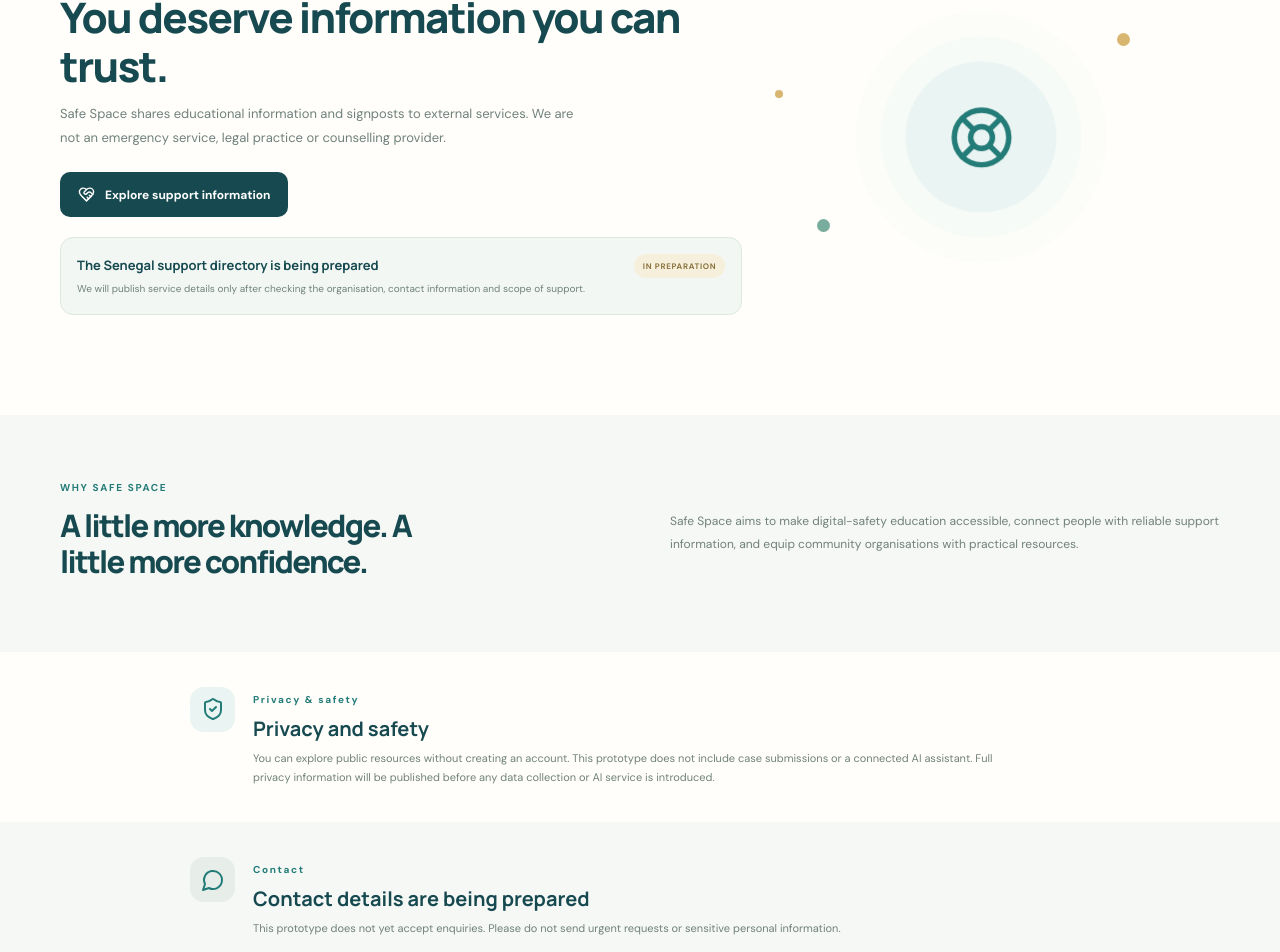
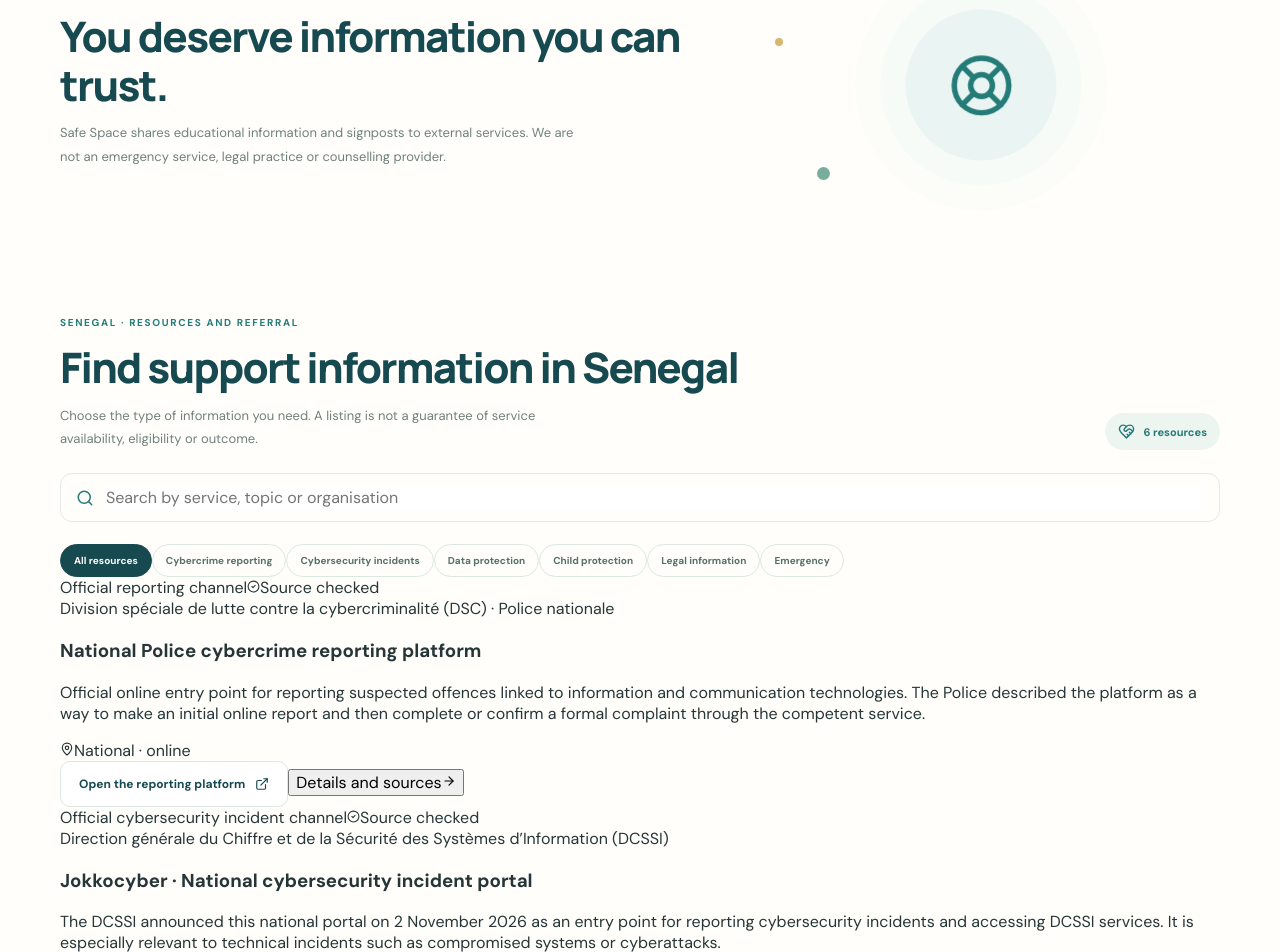
Before and after one commit to aocreativity-dev/safespace, a React (Vite) app: page / in a window 1280 px wide. Shown: the part 5144-6096 px from the top of the page. Built offline with nearby package versions, Linux system fonts and the light colour scheme.

Commit message:
Build bilingual searchable Senegal support directory

```diff
--- a/src/main.jsx
+++ b/src/main.jsx
@@ -3,11 +3,12 @@ import { createRoot } from "react-dom/client";
 import {
   ArrowRight, ShieldCheck, BookOpen, HeartHandshake, Users, Menu, X, Printer, FileText,
   Search, MessageCircle, LockKeyhole, Smartphone, Globe2, ChevronDown,
-  ExternalLink, PlayCircle, Sparkles, LifeBuoy, CheckCircle2, Leaf
+  ExternalLink, PlayCircle, Sparkles, LifeBuoy, CheckCircle2, Leaf, Phone, Mail, MapPin
 } from "lucide-react";
 import "./styles.css";
 import { learningResources, learningCategories } from "./learning.js";
 import { toolkitResources, toolkitCategories, toolkitCategoryByResource } from "./toolkit.js";
+import { supportResources, supportCategories } from "./support.js";
 
 const copy = {
   en: {
@@ -66,9 +67,33 @@ const copy = {
     tipText: "Turn on multi-factor authentication for your most important accounts. It adds another layer of protection beyond your password.",
     supportTitle: "You deserve information you can trust.",
     supportText: "Safe Space shares educational information and signposts to external services. We are not an emergency service, legal practice or counselling provider.",
-    directoryHeading: "The Senegal support directory is being prepared",
-    directoryNote: "We will publish service details only after checking the organisation, contact information and scope of support.",
+    directoryHeading: "Find support information in Senegal",
+    directoryNote: "Explore official reporting channels and organisations that publish support information. Each listing explains what it is for and what Safe Space has or has not verified.",
     directoryButton: "Explore support information",
+    directoryIntro: "Choose the type of information you need. A listing is not a guarantee of service availability, eligibility or outcome.",
+    directorySearch: "Search by service, topic or organisation",
+    directoryAll: "All resources",
+    directorySourceChecked: "Source checked",
+    directoryCall: "Call",
+    directoryEmail: "Email",
+    directoryWebsite: "Open website",
+    directoryDetails: "Details and sources",
+    directoryLastChecked: "Record checked",
+    directoryCoverage: "Coverage",
+    directoryProvider: "Service or organisation",
+    directoryKind: "Type of resource",
+    directoryLimit: "Important information",
+    directorySources: "Sources used",
+    directoryVerification: "Verification note",
+    directoryNoResults: "No resources match your search. Try another term or category.",
+    directoryEmergencyTitle: "Immediate danger?",
+    directoryEmergencyText: "Safe Space is not an emergency service and cannot send help. For immediate emergencies in Senegal, use the official emergency contacts shown below or go to the nearest appropriate emergency service.",
+    directoryListingCount: "resources",
+    directoryUpdated: "Directory research date",
+    directoryNoPhone: "No telephone number published here because a current number could not be confirmed.",
+    directoryNoEmail: "No email address published here because a current address could not be confirmed.",
+    directoryOpenSource: "Open source",
+    directoryReturn: "Back to directory",
     contactHeading: "Contact details are being prepared",
     contactNote: "This prototype does not yet accept enquiries. Please do not send urgent requests or sensitive personal information.",
     privacyHeading: "Privacy and safety",
@@ -154,9 +179,33 @@ const copy = {
     tipText: "Activez l’authentification multifacteur pour vos comptes les plus importants. Elle ajoute une protection au-delà de votre mot de passe.",
     supportTitle: "Vous méritez des informations fiables.",
     supportText: "Safe Space propose des informations éducatives et oriente vers des services externes. Nous ne sommes ni un service d’urgence, ni un cabinet juridique, ni un service de conseil psychologique.",
-    directoryHeading: "L’annuaire des services au Sénégal est en préparation",
-    directoryNote: "Les coordonnées ne seront publiées qu’après vérification de l’organisation, des contacts et de la nature du soutien proposé.",
+    directoryHeading: "Trouver des informations de soutien au Sénégal",
+    directoryNote: "Consultez les canaux officiels de signalement et les organisations qui publient des informations de soutien. Chaque fiche précise son objectif et ce que Safe Space a ou n’a pas vérifié.",
     directoryButton: "Consulter les informations de soutien",
+    directoryIntro: "Choisissez le type d’information dont vous avez besoin. Une fiche ne garantit ni la disponibilité du service, ni l’éligibilité, ni un résultat.",
+    directorySearch: "Rechercher un service, un thème ou une organisation",
+    directoryAll: "Toutes les ressources",
+    directorySourceChecked: "Source consultée",
+    directoryCall: "Appeler",
+    directoryEmail: "Courriel",
+    directoryWebsite: "Ouvrir le site",
+    directoryDetails: "Détails et sources",
+    directoryLastChecked: "Fiche vérifiée le",
+    directoryCoverage: "Zone de couverture",
+    directoryProvider: "Service ou organisation",
+    directoryKind: "Type de ressource",
+    directoryLimit: "Information importante",
+    directorySources: "Sources utilisées",
+    directoryVerification: "Note de vérification",
+    directoryNoResults: "Aucune ressource ne correspond à votre recherche. Essayez un autre terme ou une autre catégorie.",
+    directoryEmergencyTitle: "Danger immédiat ?",
+    directoryEmergencyText: "Safe Space n’est pas un service d’urgence et ne peut pas envoyer de secours. En cas d’urgence immédiate au Sénégal, utilisez les contacts officiels indiqués ci-dessous ou rendez-vous au service d’urgence approprié le plus proche.",
+    directoryListingCount: "ressources",
+    directoryUpdated: "Date de recherche de l’annuaire",
+    directoryNoPhone: "Aucun numéro de téléphone n’est publié ici car un numéro actuel n’a pas pu être confirmé.",
+    directoryNoEmail: "Aucune adresse électronique n’est publiée ici car une adresse actuelle n’a pas pu être confirmée.",
+    directoryOpenSource: "Ouvrir la source",
+    directoryReturn: "Retour à l’annuaire",
     contactHeading: "Les coordonnées de contact sont en préparation",
     contactNote: "Cette version de démonstration ne reçoit pas encore de demandes. N’envoyez pas d’informations personnelles sensibles ni de demandes urgentes.",
     privacyHeading: "Confidentialité et sécurité",
@@ -205,7 +254,16 @@ function App() {
   const [selectedResource, setSelectedResource] = useState(null);
   const [selectedToolkit, setSelectedToolkit] = useState(null);
   const [toolkitCategory, setToolkitCategory] = useState("all");
+  const [supportQuery, setSupportQuery] = useState("");
+  const [supportCategory, setSupportCategory] = useState("all");
+  const [selectedSupport, setSelectedSupport] = useState(null);
   const t = copy[lang];
+  const supportTerm = supportQuery.trim().toLocaleLowerCase();
+  const visibleSupportResources = supportResources.filter(resource => {
+    const matchesCategory = supportCategory === "all" || resource.category === supportCategory;
+    const fields = [resource.title[lang], resource.provider[lang], resource.description[lang], resource.coverage[lang], resource.kind].join(" ").toLocaleLowerCase();
+    return matchesCategory && (!supportTerm || fields.includes(supportTerm));
+  });
   const visibleToolkitResources = toolkitResources.filter(resource =>
     toolkitCategory === "all" || toolkitCategoryByResource[resource.id] === toolkitCategory
   );
@@ -411,9 +469,51 @@ function App() {
           <Sparkles className="tip-spark"/>
         </section>
 
-        <section className="support-section section-wrap" id="support">
-          <div className="support-copy"><span className="eyebrow">INFORMATION · OPTIONS · CONNECTION</span><h2>{t.supportTitle}</h2><p>{t.supportText}</p><button className="btn btn-primary" onClick={()=>goTo("directory")}><HeartHandshake size={17}/>{t.directoryButton}</button><div className="directory-panel" id="directory"><div><strong>{t.directoryHeading}</strong><p>{t.directoryNote}</p></div><span className="pending-label">IN PREPARATION</span></div></div>
+                <section className="support-section section-wrap" id="support">
+          <div className="support-copy"><span className="eyebrow">INFORMATION · OPTIONS · CONNECTION</span><h2>{t.supportTitle}</h2><p>{t.supportText}</p></div>
           <div className="support-art"><div className="support-circle"><LifeBuoy size={65}/></div><div className="support-dot dot-one"></div><div className="support-dot dot-two"></div><div className="support-dot dot-three"></div></div>
+        </section>
+
+        <section className="support-directory-section section-wrap" id="directory">
+          <div className="section-heading">
+            <div>
+              <span className="eyebrow">{lang==="fr" ? "SÉNÉGAL · RESSOURCES ET ORIENTATION" : "SENEGAL · RESOURCES AND REFERRAL"}</span>
+              <h2>{t.directoryHeading}</h2>
+              <p>{t.directoryIntro}</p>
+            </div>
+            <div className="library-count"><HeartHandshake size={17}/><span>{visibleSupportResources.length} {t.directoryListingCount}</span></div>
+          </div>
+          <div className="directory-search search-box">
+            <Search size={18}/>
+            <input value={supportQuery} onChange={e=>setSupportQuery(e.target.value)} placeholder={t.directorySearch} aria-label={t.directorySearch}/>
+            {supportQuery && <button onClick={()=>setSupportQuery("")} aria-label={lang==="fr"?"Effacer la recherche":"Clear search"}>×</button>}
+          </div>
+          <div className="directory-filters" role="group" aria-label={t.directoryHeading}>
+            {supportCategories.map(category=><button key={category.id} className={supportCategory===category.id?"filter-pill active":"filter-pill"} onClick={()=>setSupportCategory(category.id)}>{category.id==="all"?t.directoryAll:category.label[lang]}</button>)}
+          </div>
+          {visibleSupportResources.length>0 ? <div className="support-grid">
+            {visibleSupportResources.map(resource=><article className="support-card" key={resource.id}>
+              <div className="support-card-top"><span className="support-kind">{resource.kind}</span><span className="support-status"><CheckCircle2 size={13}/>{t.directorySourceChecked}</span></div>
+              <span className="support-provider">{resource.provider[lang]}</span>
+              <h3>{resource.title[lang]}</h3>
+              <p>{resource.description[lang]}</p>
+              <div className="support-coverage"><MapPin size={14}/>{resource.coverage[lang]}</div>
+              <div className="support-contact-actions">
+                {resource.phone && <a className="support-contact-link" href={"tel:"+resource.phone}><Phone size={14}/>{resource.phone}</a>}
+                {resource.emergencyNumbers?.map(item=><a className="support-contact-link emergency-link" href={"tel:"+item.number} key={item.number}><Phone size={14}/>{item.label[lang]} {item.number}</a>)}
+                {resource.email && <a className="support-contact-link" href={"mailto:"+resource.email}><Mail size={14}/>{t.directoryEmail}</a>}
+              </div>
+              <div className="support-card-footer">
+                <a className="btn btn-secondary support-open-link" href={resource.url} target="_blank" rel="noreferrer">{resource.contactLabel[lang]}<ExternalLink size={14}/></a>
+                <button className="support-details-button" onClick={()=>setSelectedSupport(resource)}>{t.directoryDetails}<ArrowRight size={14}/></button>
+              </div>
+            </article>)}
+          </div> : <div className="no-results"><Search size={22}/><p>{t.directoryNoResults}</p></div>}
+          <div className="directory-emergency-note">
+            <div className="directory-emergency-icon"><LifeBuoy size={21}/></div>
+            <div><strong>{t.directoryEmergencyTitle}</strong><p>{t.directoryEmergencyText}</p></div>
+          </div>
+          <p className="directory-maintenance-note">{t.directoryUpdated}: 8 November 2026. Contact details and service availability should be reconfirmed before relying on them. Safe Space has not test-called the listed numbers or submitted reports through the portals.</p>
         </section>
 
         <section className="about-section" id="about"><div className="section-wrap about-inner"><div><span className="eyebrow">WHY SAFE SPACE</span><h2>A little more knowledge. A little more confidence.</h2></div><p>{t.aboutText}</p></div></section>
@@ -423,6 +523,36 @@ function App() {
 
       <footer className="footer"><div className="section-wrap footer-main"><div className="footer-brand"><a className="brand brand-light" href="#home"><span className="brand-mark"><ShieldCheck/></span><span><strong>Safe Space</strong><small>BY AOCREATIVITY</small></span></a><p>{t.footer}</p></div><div className="footer-links"><button onClick={()=>goTo("learn")}>{t.nav[1]}</button><button onClick={()=>goTo("support")}>{t.nav[3]}</button><button onClick={()=>goTo("privacy")}>{t.privacy}</button><button onClick={()=>goTo("contact")}>{t.contact}</button></div></div><div className="section-wrap footer-bottom"><span>© {new Date().getFullYear()} Safe Space · Prototype</span><span>{t.footerNote}</span></div></footer>
 
+      {selectedSupport && <div className="support-detail-backdrop" onClick={()=>setSelectedSupport(null)}>
+        <article className="support-detail-modal" role="dialog" aria-modal="true" aria-label={selectedSupport.title[lang]} onClick={e=>e.stopPropagation()}>
+          <header className="support-detail-header">
+            <div className="support-detail-icon"><HeartHandshake size={22}/></div>
+            <div className="support-detail-heading">
+              <span className="eyebrow">{selectedSupport.kind}</span>
+              <h2>{selectedSupport.title[lang]}</h2>
+              <span className="support-provider">{selectedSupport.provider[lang]}</span>
+            </div>
+            <button className="article-close" onClick={()=>setSelectedSupport(null)} aria-label={t.toolkitClose}><X/></button>
+          </header>
+          <div className="support-detail-body">
+            <p className="article-intro">{selectedSupport.description[lang]}</p>
+            <div className="support-detail-facts">
+              <div><span>{t.directoryCoverage}</span><strong>{selectedSupport.coverage[lang]}</strong></div>
+              <div><span>{t.directoryLastChecked}</span><strong>{selectedSupport.checked}</strong></div>
+            </div>
+            <section className="support-detail-block"><h3>{t.directoryLimit}</h3><p>{selectedSupport.note[lang]}</p></section>
+            <section className="support-detail-block"><h3>{t.directoryVerification}</h3><p>{selectedSupport.checkStatus[lang]}</p></section>
+            <section className="support-detail-block"><h3>{t.directorySources}</h3>
+              <ul>{selectedSupport.sources.map((source,index)=><li key={index}><a href={source.url} target="_blank" rel="noreferrer">{source.label}<ExternalLink size={13}/></a></li>)}</ul>
+            </section>
+            <div className="support-detail-actions">
+              <a className="btn btn-primary" href={selectedSupport.url} target="_blank" rel="noreferrer">{selectedSupport.contactLabel[lang]}<ExternalLink size={15}/></a>
+              <button className="btn btn-secondary" onClick={()=>setSelectedSupport(null)}>{t.directoryReturn}</button>
+            </div>
+            <p className="article-disclaimer">{t.directoryNote}</p>
+          </div>
+        </article>
+      </div>}
       {selectedToolkit && <div className="toolkit-backdrop" onClick={()=>setSelectedToolkit(null)}>
         <article className="toolkit-modal" role="dialog" aria-modal="true" aria-label={selectedToolkit.title[lang]} onClick={e=>e.stopPropagation()}>
           <header className="toolkit-modal-header">
```
